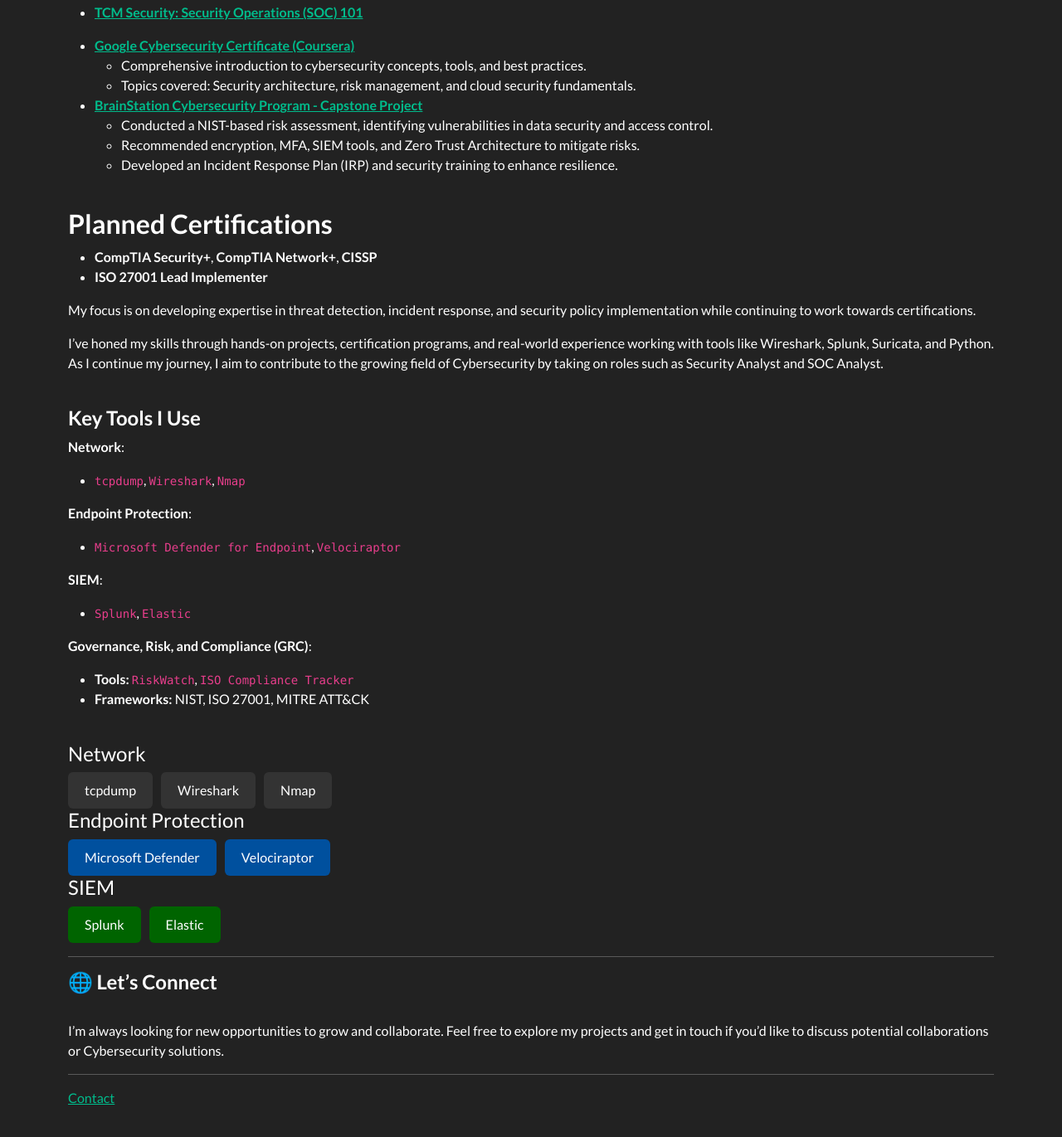
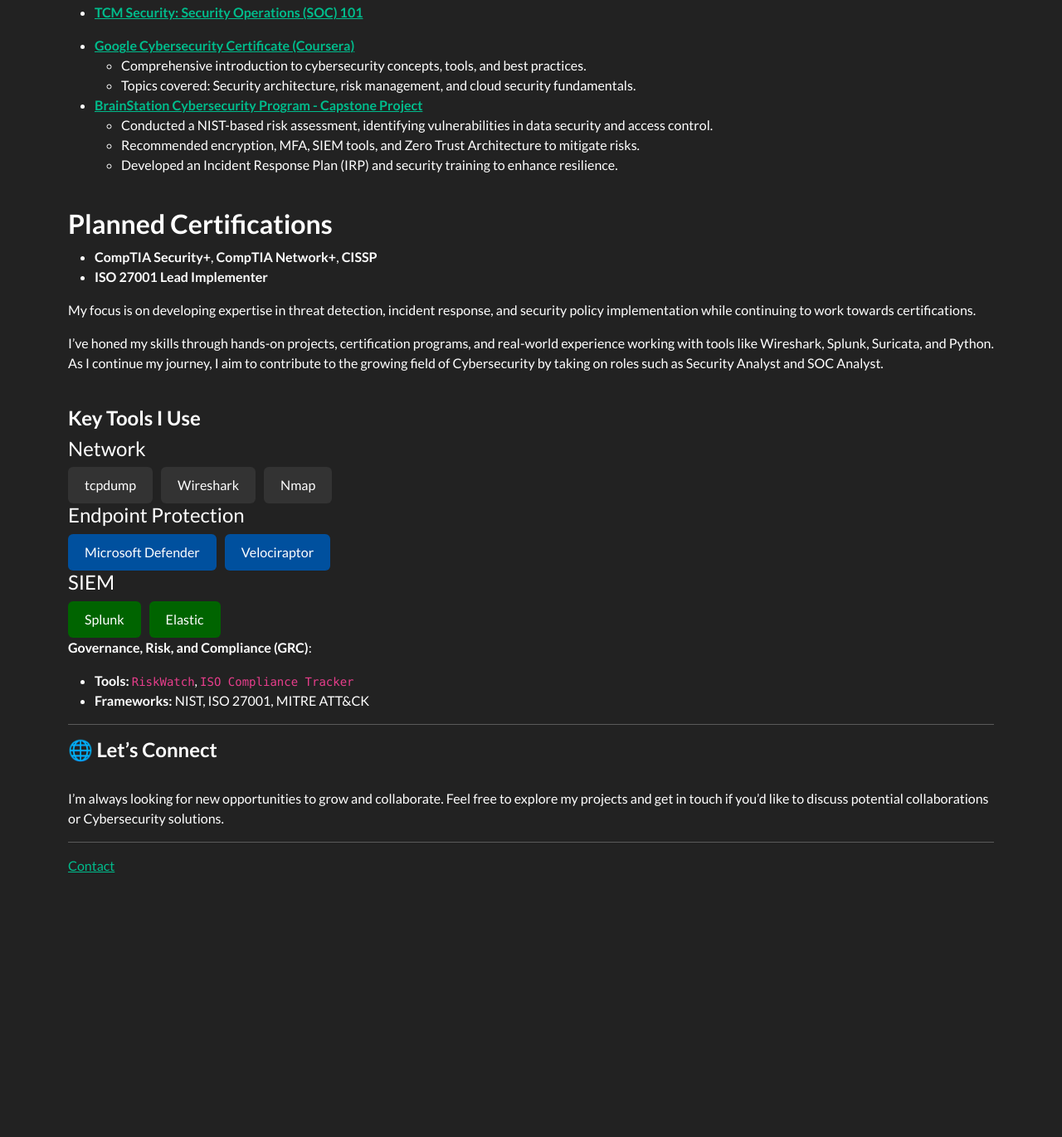
Before and after one commit to JKopal101/jkopal101.github.io, a Jekyll site: the page built from index.md, in a window 1280 px wide and 1400 px high, scrolled down 587 px. Shown: the top 1371 px of the window at 83% size. Built offline with Jekyll 4.4.1, drawn with Linux system fonts in a browser that asks for light colours; after the commit the page ends 1707 px from its top, so only the background shows below that.

Commit message:
Update index.md

```diff
--- a/index.md
+++ b/index.md
@@ -42,20 +42,6 @@ I’ve honed my skills through hands-on projects, certification programs, and re
 
 #### **Key Tools I Use**
 
-**Network**:
-- `tcpdump`, `Wireshark`, `Nmap`
-
-**Endpoint Protection**:
-- `Microsoft Defender for Endpoint`, `Velociraptor`
-
-**SIEM**:
-- `Splunk`, `Elastic`
-
-**Governance, Risk, and Compliance (GRC)**:
-- **Tools:** `RiskWatch`, `ISO Compliance Tracker`
-- **Frameworks:** NIST, ISO 27001, MITRE ATT&CK
-<br>
-
 <h4>Network</h4>
 <div style="display: flex; gap: 10px; flex-wrap: wrap;">
   <button style="padding: 10px 20px; border: none; background-color: #333; color: white; border-radius: 6px; cursor: default;">tcpdump</button>
@@ -75,6 +61,25 @@ I’ve honed my skills through hands-on projects, certification programs, and re
   <button style="padding: 10px 20px; border: none; background-color: #006400; color: white; border-radius: 6px; cursor: default;">Elastic</button>
 </div>
 
+**Governance, Risk, and Compliance (GRC)**:
+- **Tools:** `RiskWatch`, `ISO Compliance Tracker`
+- **Frameworks:** NIST, ISO 27001, MITRE ATT&CK
+
+
+<!--**Network**:
+- `tcpdump`, `Wireshark`, `Nmap`
+
+**Endpoint Protection**:
+- `Microsoft Defender for Endpoint`, `Velociraptor`
+
+**SIEM**:
+- `Splunk`, `Elastic`
+
+**Governance, Risk, and Compliance (GRC)**:
+- **Tools:** `RiskWatch`, `ISO Compliance Tracker`
+- **Frameworks:** NIST, ISO 27001, MITRE ATT&CK
+<br>--->
+
 
 ---
 
```
